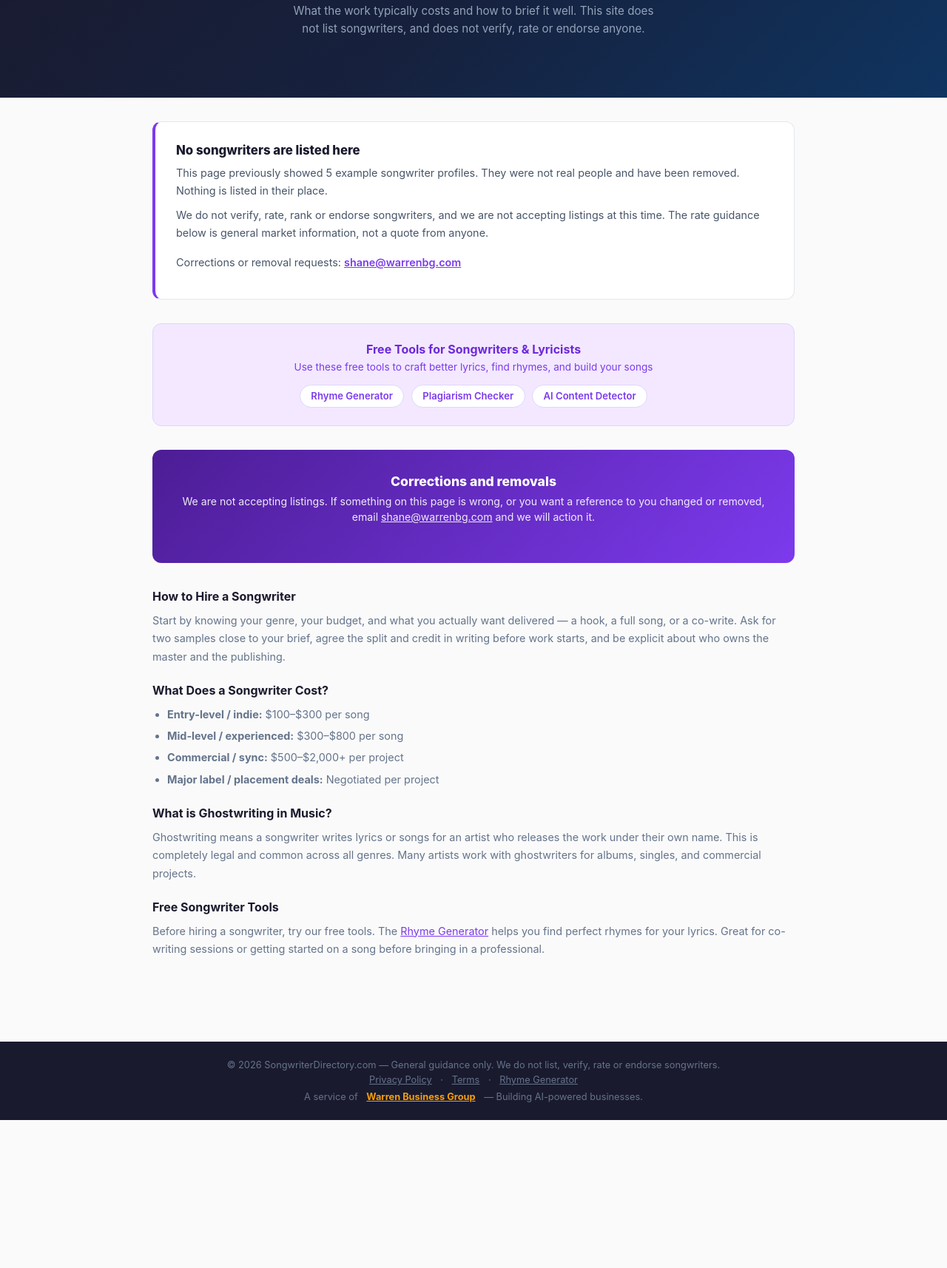
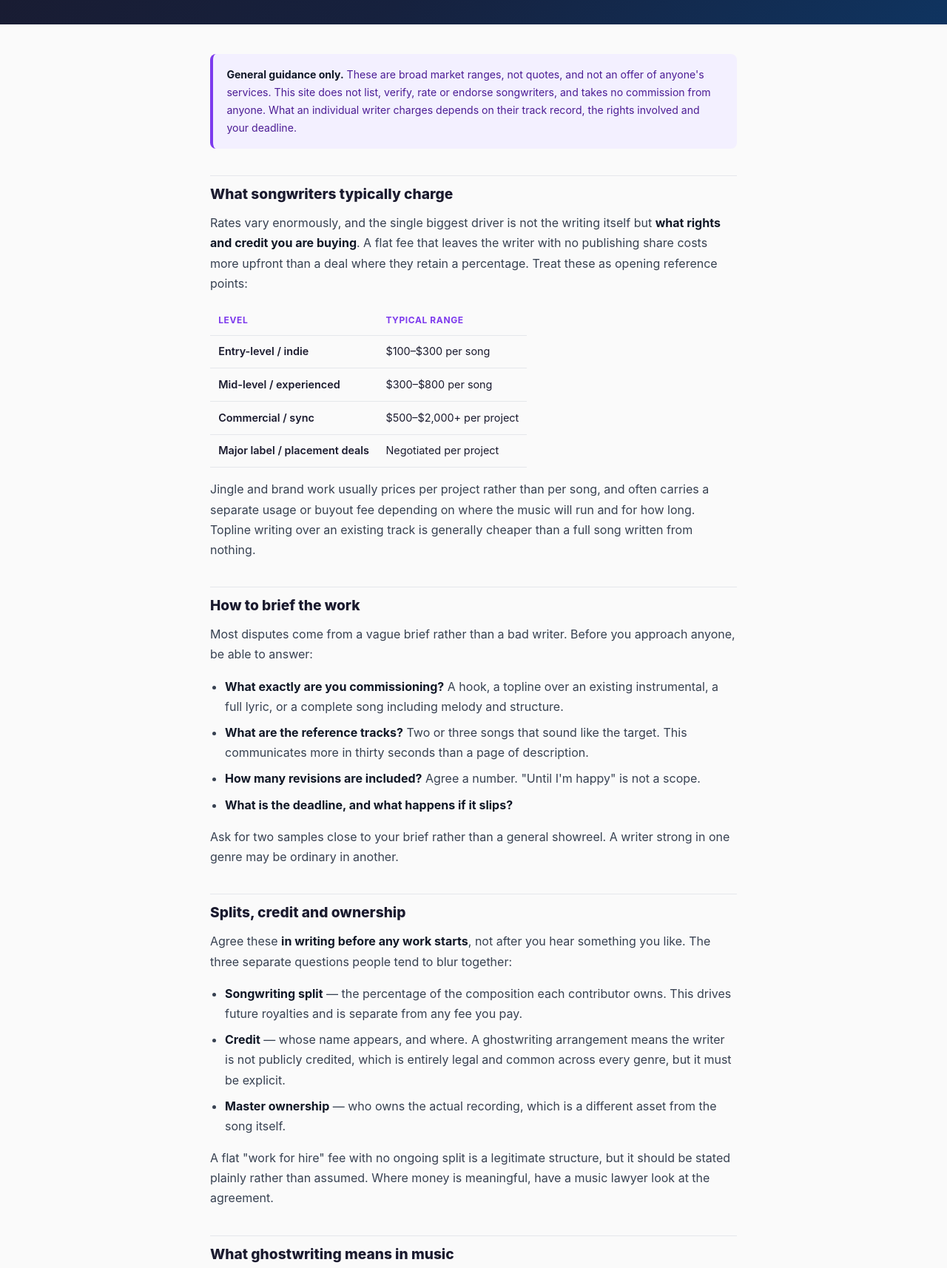
Before and after one commit to wrobelintl/songwriterdirectory, a plain HTML site: page index.html in a window 1280 px wide. Shown: the part 229-1943 px from the top of the page at 74% size. Before the commit the page ends 1743 px from the top, so only its background shows below. Drawn offline with Linux system fonts and the light colour scheme.

Commit message:
Convert to a standalone songwriter rate guide
The directory ambition is retired; the domain is not. Rewritten as a single
honest rate-guide page.

- Removed all remaining directory framing: the nav 'Get Listed' link, the
  'No songwriters are listed here' notice, and the sign-up section id.
- Kept and expanded the genuinely useful material: market rate ranges, how to
  brief the work, how splits, credit and master ownership are agreed, and what
  ghostwriting means.
- Removed the AdSense script. With no directory left this page cannot pass a
  content review, and ad code on thin content is the exact violation already
  on file against this publisher id. Also removed the now-pointless ads.txt.
- Unlinked the dead warrenbg.com footer link; the text stays.

Co-Authored-By: Claude Opus 5 (1M context) <noreply@anthropic.com>

```diff
--- a/index.html
+++ b/index.html
@@ -4,138 +4,97 @@
   <meta name="google-site-verification" content="3UI8xvYPQoIRssegI2UPZWULpm4aeyh_A7A3do24NhQ" />
   <meta charset="UTF-8">
   <meta name="viewport" content="width=device-width, initial-scale=1.0">
-  <title>Hiring a Songwriter — Rates and Practical Guide</title>
-  <meta name="description" content="What it costs to hire a songwriter or lyricist, and how to brief one. We do not list, verify, rate or endorse songwriters.">
-  <meta name="keywords" content="songwriter directory, hire songwriter, lyricist for hire, professional songwriter, ghost writer music, find songwriter, songwriting services">
+  <title>What It Costs to Hire a Songwriter — Rate Guide</title>
+  <meta name="description" content="What songwriters and lyricists typically charge, how to brief one, and how splits and credit usually work. General market guidance — we do not list, verify, rate or endorse anyone.">
+  <meta name="keywords" content="songwriter rates, cost to hire a songwriter, lyricist rates, ghostwriting music, songwriting splits">
   <link rel="canonical" href="https://songwriterdirectory.com/">
   <style>
     *, *::before, *::after { box-sizing: border-box; margin: 0; padding: 0; }
-    body { font-family: -apple-system, BlinkMacSystemFont, 'Segoe UI', Roboto, sans-serif; background: #fafafa; color: #1a1a2e; }
-
-    nav { background: #1a1a2e; color: white; padding: 0 1.5rem; height: 60px; display: flex; align-items: center; justify-content: space-between; }
-    .logo { font-size: 1.1rem; font-weight: 800; display: flex; align-items: center; gap: 0.5rem; }
-    .nav-cta { background: #7c3aed; color: white; text-decoration: none; padding: 0.45rem 1rem; border-radius: 8px; font-size: 0.85rem; font-weight: 700; }
-
-    .hero { background: linear-gradient(135deg, #1a1a2e 0%, #16213e 50%, #0f3460 100%); color: white; padding: 4rem 1.5rem 3rem; text-align: center; }
-    .hero h1 { font-size: clamp(1.6rem, 4vw, 2.5rem); font-weight: 800; line-height: 1.2; margin-bottom: 0.75rem; }
-    .hero h1 em { font-style: normal; color: #c4b5fd; }
-    .hero p { color: #94a3b8; font-size: 0.95rem; max-width: 500px; margin: 0 auto 2rem; line-height: 1.6; }
-    .search-bar { display: flex; max-width: 520px; margin: 0 auto; background: white; border-radius: 10px; overflow: hidden; box-shadow: 0 4px 24px rgba(0,0,0,0.3); }
-    .search-bar input { flex: 1; padding: 0.85rem 1rem; border: none; font-size: 0.95rem; color: #1a1a2e; outline: none; }
-    .search-bar button { background: #7c3aed; color: white; border: none; padding: 0.85rem 1.25rem; font-size: 0.9rem; font-weight: 700; cursor: pointer; }
-
-    .genre-filters { display: flex; justify-content: center; gap: 0.5rem; padding: 1.25rem 1.5rem; flex-wrap: wrap; background: #f1f5f9; border-bottom: 1px solid #e2e8f0; }
-    .genre-btn { padding: 0.35rem 0.9rem; border-radius: 99px; border: 1.5px solid #e2e8f0; background: white; font-size: 0.82rem; cursor: pointer; font-weight: 500; color: #64748b; transition: all 0.15s; }
-    .genre-btn.active, .genre-btn:hover { background: #7c3aed; border-color: #7c3aed; color: white; }
-
-    main { max-width: 900px; margin: 2rem auto; padding: 0 1rem 3rem; }
-    .section-header { display: flex; align-items: center; justify-content: space-between; margin-bottom: 1rem; }
-    .section-header h2 { font-size: 1rem; font-weight: 700; }
-
-    .writer-card { background: white; border: 1px solid #e2e8f0; border-radius: 12px; padding: 1.5rem; margin-bottom: 1rem; display: grid; grid-template-columns: 68px 1fr auto; gap: 1rem; align-items: start; transition: box-shadow 0.2s; }
-    .writer-card:hover { box-shadow: 0 4px 20px rgba(0,0,0,0.07); }
-    .writer-avatar { width: 68px; height: 68px; border-radius: 10px; display: flex; align-items: center; justify-content: center; font-size: 1.4rem; font-weight: 800; color: white; flex-shrink: 0; }
-    .writer-name { font-size: 1rem; font-weight: 700; margin-bottom: 0.15rem; }
-    .writer-tagline { font-size: 0.85rem; color: #64748b; margin-bottom: 0.5rem; }
-    .writer-bio { font-size: 0.85rem; color: #64748b; line-height: 1.6; margin-bottom: 0.75rem; }
-    .tags { display: flex; flex-wrap: wrap; gap: 0.3rem; }
-    .tag { background: #f3e8ff; color: #7c3aed; font-size: 0.73rem; font-weight: 600; padding: 0.18rem 0.55rem; border-radius: 99px; }
-    .tag.blue { background: #eff6ff; color: #2563eb; }
-    .tag.green { background: #f0fdf4; color: #16a34a; }
-    .writer-meta { display: flex; flex-direction: column; align-items: flex-end; gap: 0.5rem; min-width: 110px; }
-    .rate { font-size: 0.9rem; font-weight: 700; color: #1a1a2e; }
-    .rate-sub { font-size: 0.72rem; color: #94a3b8; }
-    .contact-btn { background: #7c3aed; color: white; border: none; padding: 0.45rem 0.9rem; border-radius: 7px; font-size: 0.82rem; font-weight: 700; cursor: pointer; white-space: nowrap; text-decoration: none; display: inline-block; }
-
-    /* TOOLS SECTION */
-    .tools-section { background: #f3e8ff; border: 1px solid #ddd6fe; border-radius: 12px; padding: 1.5rem; margin: 2rem 0; text-align: center; }
-    .tools-section h3 { font-size: 1rem; font-weight: 700; color: #6d28d9; margin-bottom: 0.35rem; }
-    .tools-section p { color: #7c3aed; font-size: 0.85rem; margin-bottom: 1rem; }
-    .tools-grid { display: flex; justify-content: center; gap: 0.6rem; flex-wrap: wrap; }
-    .tool-link { background: white; border: 1.5px solid #ddd6fe; border-radius: 99px; padding: 0.4rem 0.9rem; font-size: 0.82rem; font-weight: 600; color: #7c3aed; text-decoration: none; transition: all 0.15s; }
-    .tool-link:hover { background: #7c3aed; color: white; border-color: #7c3aed; }
-
-    /* LIST YOURSELF */
-    .list-section { background: linear-gradient(135deg, #4c1d95, #7c3aed); color: white; border-radius: 12px; padding: 2rem; text-align: center; margin: 2rem 0; }
-    .list-section h3 { font-size: 1.1rem; font-weight: 800; margin-bottom: 0.4rem; }
-    .list-section p { opacity: 0.9; font-size: 0.88rem; margin-bottom: 1.25rem; line-height: 1.5; }
-    .list-form { display: flex; gap: 0.6rem; justify-content: center; flex-wrap: wrap; }
-    .list-form input { padding: 0.65rem 1rem; border-radius: 8px; border: none; font-size: 0.9rem; min-width: 220px; }
-    .list-form button { background: white; color: #7c3aed; border: none; padding: 0.65rem 1.25rem; border-radius: 8px; font-size: 0.9rem; font-weight: 700; cursor: pointer; }
-
-    .content-section { color: #64748b; line-height: 1.7; font-size: 0.9rem; margin: 2rem 0; }
-    .content-section h2 { color: #1a1a2e; font-size: 1rem; margin: 1.25rem 0 0.4rem; }
-    .content-section ul { padding-left: 1.25rem; }
-    .content-section li { margin-bottom: 0.3rem; }
-    footer { background: #1a1a2e; color: #64748b; text-align: center; padding: 1.5rem; font-size: 0.8rem; }
-    footer a { color: #64748b; margin: 0 0.5rem; }
-      .notice { background:#fff; border:1px solid #e2e8f0; border-left:4px solid #7c3aed; border-radius:12px; padding:1.75rem; margin-bottom:1.5rem; }
-    .notice h2 { font-size:1.05rem; font-weight:800; color:#1a1a2e; margin-bottom:0.6rem; }
-    .notice p { color:#475569; font-size:0.9rem; line-height:1.65; margin-bottom:0.6rem; }
-    .notice a { color:#7c3aed; font-weight:600; }
-</style>
-  <script async src="https://pagead2.googlesyndication.com/pagead/js/adsbygoogle.js?client=ca-pub-6286935824893984" crossorigin="anonymous"></script>
+    body { font-family: -apple-system, BlinkMacSystemFont, 'Segoe UI', Roboto, sans-serif; background: #fafafa; color: #1a1a2e; line-height: 1.7; }
+    a { color: #7c3aed; }
+    .hero { background: linear-gradient(135deg, #1a1a2e 0%, #16213e 50%, #0f3460 100%); color: white; padding: 3.5rem 1.5rem 2.75rem; text-align: center; }
+    .hero h1 { font-size: clamp(1.6rem, 4vw, 2.4rem); font-weight: 800; line-height: 1.25; margin-bottom: 0.75rem; }
+    .hero h1 em { font-style: normal; color: #a78bfa; }
+    .hero p { color: #c7d2fe; max-width: 620px; margin: 0 auto; font-size: 1rem; }
+    .wrap { max-width: 760px; margin: 0 auto; padding: 2.5rem 1.5rem 4rem; }
+    .disclaimer { background: #f3f0ff; border-left: 4px solid #7c3aed; border-radius: 8px; padding: 1rem 1.15rem; font-size: 0.88rem; color: #4c1d95; margin-bottom: 2.25rem; }
+    h2 { font-size: 1.2rem; font-weight: 800; margin: 2.25rem 0 0.6rem; padding-top: 0.5rem; border-top: 1px solid #e5e7eb; }
+    p { margin-bottom: 1rem; color: #374151; }
+    ul { margin: 0 0 1rem 1.25rem; color: #374151; }
+    li { margin-bottom: 0.5rem; }
+    strong { color: #111827; }
+    table { width: 100%; border-collapse: collapse; margin-bottom: 1rem; font-size: 0.9rem; display: block; overflow-x: auto; }
+    th, td { text-align: left; padding: 0.6rem 0.7rem; border-bottom: 1px solid #e5e7eb; }
+    th { color: #7c3aed; font-size: 0.75rem; text-transform: uppercase; letter-spacing: 0.05em; white-space: nowrap; }
+    td:first-child { white-space: nowrap; font-weight: 600; }
+    .tools { background: #f3f0ff; border-radius: 12px; padding: 1.5rem; text-align: center; margin: 2.5rem 0; }
+    .tools h3 { font-size: 1rem; font-weight: 800; margin-bottom: 0.4rem; }
+    .tools p { font-size: 0.88rem; margin-bottom: 1rem; }
+    .tools a { display: inline-block; background: white; border: 1.5px solid #ddd6fe; border-radius: 99px; padding: 0.5rem 1.1rem; margin: 0.2rem; font-size: 0.85rem; font-weight: 600; text-decoration: none; }
+    footer { background: #1a1a2e; color: #94a3b8; text-align: center; padding: 2rem 1.5rem; font-size: 0.8rem; }
+    footer a { color: #94a3b8; margin: 0 0.4rem; }
+  </style>
 </head>
 <body>
-<nav>
-  <div class="logo"> SongwriterDirectory.com</div>
-</nav>
 
 <section class="hero">
-  <h1>Hiring a <em>Songwriter</em><br>or Lyricist</h1>
-  <p>What the work typically costs and how to brief it well. This site does not list songwriters, and does not verify, rate or endorse anyone.</p>
+  <h1>What It Costs to Hire<br>a <em>Songwriter</em></h1>
+  <p>Typical market rates, how to brief the work, and how splits and credit usually get agreed.</p>
 </section>
 
-<main>
+<div class="wrap">
+  <div class="disclaimer"><strong>General guidance only.</strong> These are broad market ranges, not quotes, and not an offer of anyone's services. This site does not list, verify, rate or endorse songwriters, and takes no commission from anyone. What an individual writer charges depends on their track record, the rights involved and your deadline.</div>
 
-  <div class="notice">
-    <h2>No songwriters are listed here</h2>
-    <p>This page previously showed 5 example songwriter profiles. They were not real people and have been removed. Nothing is listed in their place.</p>
-    <p>We do not verify, rate, rank or endorse songwriters, and we are not accepting listings at this time. The rate guidance below is general market information, not a quote from anyone.</p>
-    <p style="margin-top:1rem">Corrections or removal requests: <a href="mailto:shane@warrenbg.com?subject=songwriterdirectory.com%20correction%20or%20removal">shane@warrenbg.com</a></p>
+  <h2>What songwriters typically charge</h2>
+  <p>Rates vary enormously, and the single biggest driver is not the writing itself but <strong>what rights and credit you are buying</strong>. A flat fee that leaves the writer with no publishing share costs more upfront than a deal where they retain a percentage. Treat these as opening reference points:</p>
+  <table>
+    <tr><th>Level</th><th>Typical range</th></tr>
+    <tr><td>Entry-level / indie</td><td>$100–$300 per song</td></tr>
+    <tr><td>Mid-level / experienced</td><td>$300–$800 per song</td></tr>
+    <tr><td>Commercial / sync</td><td>$500–$2,000+ per project</td></tr>
+    <tr><td>Major label / placement deals</td><td>Negotiated per project</td></tr>
+  </table>
+  <p>Jingle and brand work usually prices per project rather than per song, and often carries a separate usage or buyout fee depending on where the music will run and for how long. Topline writing over an existing track is generally cheaper than a full song written from nothing.</p>
+
+  <h2>How to brief the work</h2>
+  <p>Most disputes come from a vague brief rather than a bad writer. Before you approach anyone, be able to answer:</p>
+  <ul>
+    <li><strong>What exactly are you commissioning?</strong> A hook, a topline over an existing instrumental, a full lyric, or a complete song including melody and structure.</li>
+    <li><strong>What are the reference tracks?</strong> Two or three songs that sound like the target. This communicates more in thirty seconds than a page of description.</li>
+    <li><strong>How many revisions are included?</strong> Agree a number. "Until I'm happy" is not a scope.</li>
+    <li><strong>What is the deadline, and what happens if it slips?</strong></li>
+  </ul>
+  <p>Ask for two samples close to your brief rather than a general showreel. A writer strong in one genre may be ordinary in another.</p>
+
+  <h2>Splits, credit and ownership</h2>
+  <p>Agree these <strong>in writing before any work starts</strong>, not after you hear something you like. The three separate questions people tend to blur together:</p>
+  <ul>
+    <li><strong>Songwriting split</strong> — the percentage of the composition each contributor owns. This drives future royalties and is separate from any fee you pay.</li>
+    <li><strong>Credit</strong> — whose name appears, and where. A ghostwriting arrangement means the writer is not publicly credited, which is entirely legal and common across every genre, but it must be explicit.</li>
+    <li><strong>Master ownership</strong> — who owns the actual recording, which is a different asset from the song itself.</li>
+  </ul>
+  <p>A flat "work for hire" fee with no ongoing split is a legitimate structure, but it should be stated plainly rather than assumed. Where money is meaningful, have a music lawyer look at the agreement.</p>
+
+  <h2>What ghostwriting means in music</h2>
+  <p>Ghostwriting is when a songwriter writes lyrics or songs for an artist who releases the work under their own name. It is completely legal, extremely common across all genres, and usually governed by a confidentiality clause alongside the split and credit terms. The writer may still retain a publishing share even without a public credit — that is a negotiating point, not a fixed rule.</p>
+
+  <div class="tools">
+    <h3>Free tools</h3>
+    <p>Free tools for working on lyrics before you bring anyone in.</p>
+    <a href="https://findmyrhyme.com">Rhyme Generator</a>
+    <a href="https://freeplagiarismcheck.com">Plagiarism Checker</a>
+    <a href="https://aicontentdetectorfree.com">AI Content Detector</a>
   </div>
 
-  <!-- TOOLS SECTION -->
-  <div class="tools-section">
-    <h3> Free Tools for Songwriters & Lyricists</h3>
-    <p>Use these free tools to craft better lyrics, find rhymes, and build your songs</p>
-    <div class="tools-grid">
-      <a href="https://findmyrhyme.com" class="tool-link"> Rhyme Generator</a>
-      <a href="https://freeplagiarismcheck.com" class="tool-link"> Plagiarism Checker</a>
-      <a href="https://aicontentdetectorfree.com" class="tool-link"> AI Content Detector</a>
-    </div>
-  </div>
-
-  <!-- LIST YOURSELF -->
-  <div class="list-section" id="list-yourself">
-    <h3>Corrections and removals</h3>
-    <p>We are not accepting listings. If something on this page is wrong, or you want a reference to you changed or removed, email <a href="mailto:shane@warrenbg.com?subject=songwriterdirectory.com%20correction%20or%20removal" style="color:inherit;text-decoration:underline">shane@warrenbg.com</a> and we will action it.</p>
-  </div>
-
-  <div class="content-section">
-    <h2>How to Hire a Songwriter</h2>
-    <p>Start by knowing your genre, your budget, and what you actually want delivered — a hook, a full song, or a co-write. Ask for two samples close to your brief, agree the split and credit in writing before work starts, and be explicit about who owns the master and the publishing.</p>
-
-    <h2>What Does a Songwriter Cost?</h2>
-    <ul>
-      <li><strong>Entry-level / indie:</strong> $100–$300 per song</li>
-      <li><strong>Mid-level / experienced:</strong> $300–$800 per song</li>
-      <li><strong>Commercial / sync:</strong> $500–$2,000+ per project</li>
-      <li><strong>Major label / placement deals:</strong> Negotiated per project</li>
-    </ul>
-
-    <h2>What is Ghostwriting in Music?</h2>
-    <p>Ghostwriting means a songwriter writes lyrics or songs for an artist who releases the work under their own name. This is completely legal and common across all genres. Many artists work with ghostwriters for albums, singles, and commercial projects.</p>
-
-    <h2>Free Songwriter Tools</h2>
-    <p>Before hiring a songwriter, try our free tools. The <a href="https://findmyrhyme.com" style="color:#7c3aed">Rhyme Generator</a> helps you find perfect rhymes for your lyrics. Great for co-writing sessions or getting started on a song before bringing in a professional.</p>
-  </div>
-</main>
+  <h2>Corrections and removals</h2>
+  <p>This site does not list songwriters and is not accepting listings. If something on this page is wrong, or you or your business are referred to anywhere here and you want that changed or removed, email us and we will action it.</p>
+  <p><a href="mailto:shane@warrenbg.com?subject=songwriterdirectory.com%20correction%20or%20removal"><strong>shane@warrenbg.com</strong></a></p>
+</div>
 
 <footer>
-  © 2026 SongwriterDirectory.com — General guidance only. We do not list, verify, rate or endorse songwriters.
-  <span style="display:block;margin-top:0.35rem"><a href="/privacy.html">Privacy Policy</a> · <a href="/terms.html">Terms</a> · <a href="https://findmyrhyme.com">Rhyme Generator</a></span>
-  <p style="margin-top:0.5rem">A service of <a href="https://warrenbg.com" style="color:#f59e0b;font-weight:700;">Warren Business Group</a> &mdash; Building AI-powered businesses.</p>
+  <p>&copy; 2026 SongwriterDirectory.com — General market guidance only. We do not list, verify, rate or endorse songwriters.</p>
+  <p style="margin-top:0.4rem"><a href="/privacy.html">Privacy Policy</a> · <a href="/terms.html">Terms</a></p>
+  <p style="margin-top:0.5rem">A service of Warren Business Group</p>
 </footer>
 
 </body>
```
Also changed, not shown: ads.txt (deleted).
